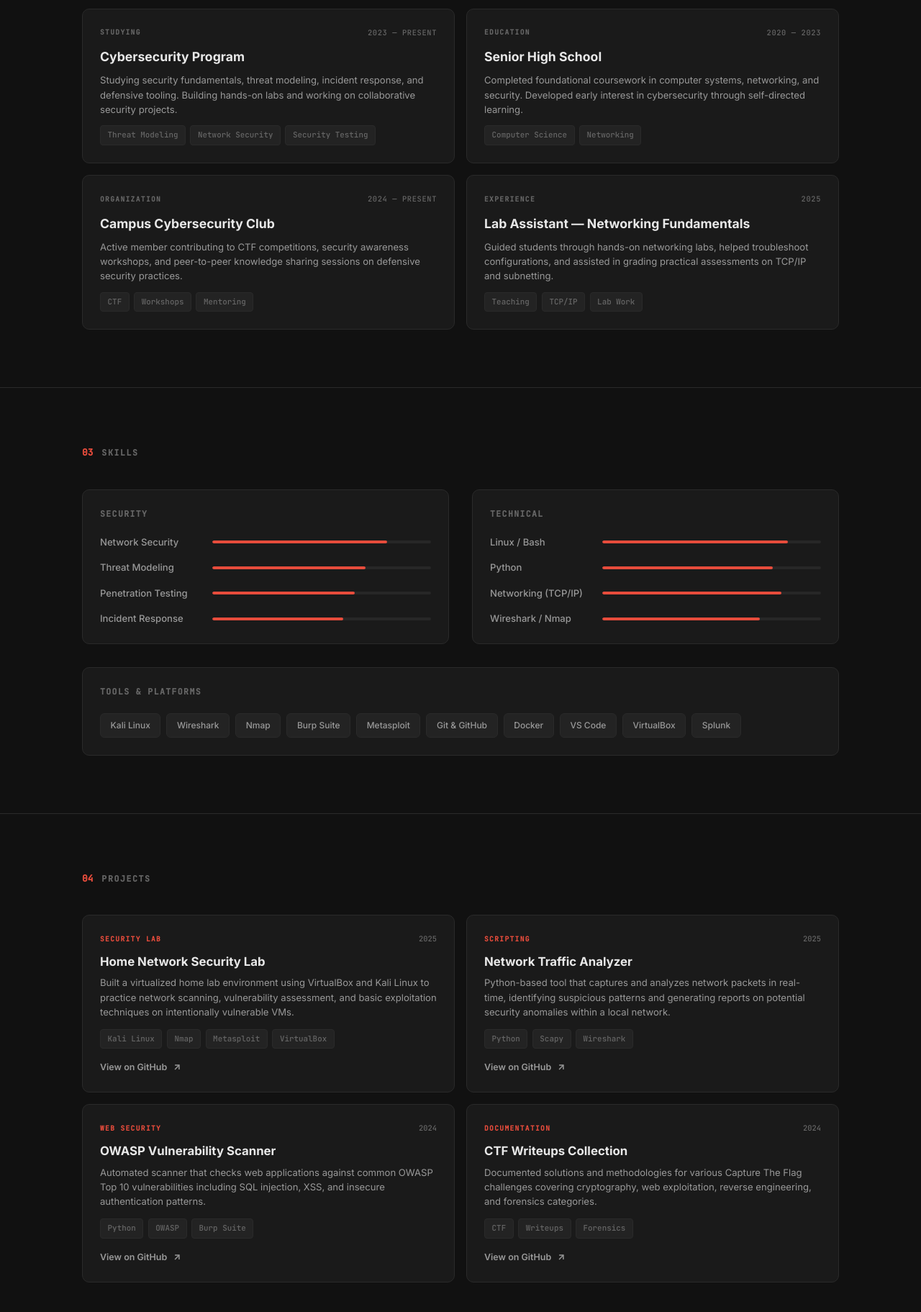
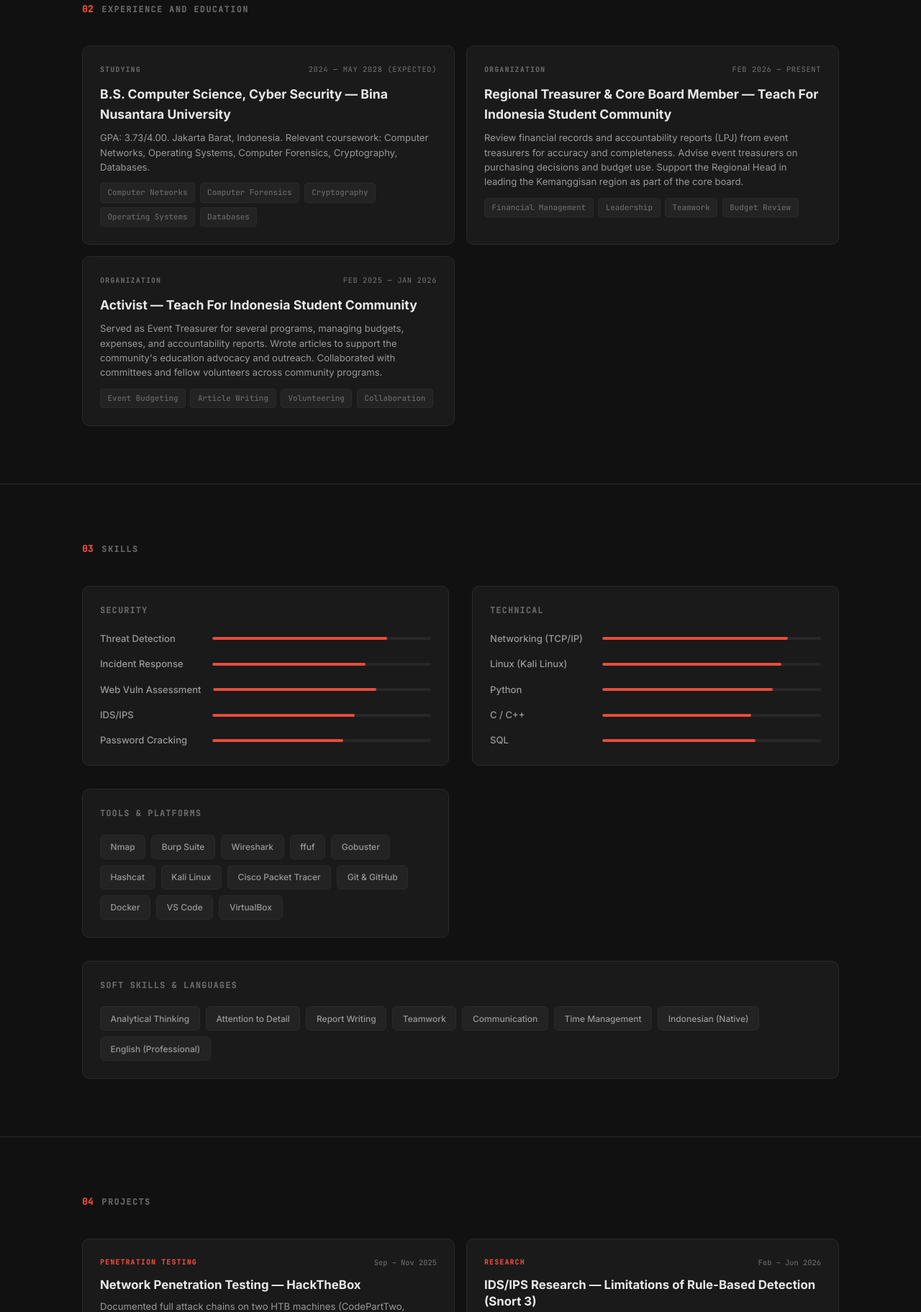
Before and after one commit to Faked6/Portofolio, a plain HTML site: page index.html in a window 1280 px wide. Shown: the part 977-2800 px from the top of the page at 72% size. Drawn offline with Linux system fonts and the light colour scheme.

Commit message:
Update portfolio with CV content and add CV PDF

```diff
--- a/index.html
+++ b/index.html
@@ -42,7 +42,6 @@
         <li><a href="#experience" class="nav-link">Experience</a></li>
         <li><a href="#skills" class="nav-link">Skills</a></li>
         <li><a href="#projects" class="nav-link">Projects</a></li>
-        <li><a href="#certificates" class="nav-link">Certificates</a></li>
         <li><a href="#socials" class="nav-link">Socials</a></li>
       </ul>
 
@@ -70,18 +69,19 @@
           </h1>
 
           <p class="about-description">
-            I'm a fifth-semester cybersecurity student focused on hands-on learning, clear documentation, and projects
-            that help me understand how systems behave in real-world scenarios.
+            Cyber Security student at BINUS University (5th semester) with a strong interest in SOC and blue team
+            operations, a foundation in networking and common attack techniques, and hands-on experience in penetration
+            testing labs. Eager to learn security monitoring, event triage, and incident response.
           </p>
 
           <ul class="about-points">
-            <li>Currently studying cybersecurity fundamentals, threat modeling, and security testing.</li>
-            <li>Interested in security labs, incident response, and defensive tooling.</li>
-            <li>Looking for opportunities to apply classroom concepts to real-world security work.</li>
+            <li>Hands-on experience with penetration testing labs including HackTheBox machines.</li>
+            <li>Interested in SOC operations, blue team defense, and incident response.</li>
+            <li>Strong foundation in networking, threat detection, and web vulnerability assessment.</li>
           </ul>
 
           <div class="about-buttons">
-            <a href="#" class="btn btn-primary" id="viewCvBtn">
+            <a href="assets/Claymore_Lie_Bermann_CV.pdf" target="_blank" class="btn btn-primary" id="viewCvBtn">
               <span>View CV</span>
               <svg width="14" height="14" viewBox="0 0 24 24" fill="none" stroke="currentColor" stroke-width="2.5"
                 stroke-linecap="round" stroke-linejoin="round">
@@ -102,16 +102,17 @@
 
         <div class="about-right">
           <div class="info-card">
-            <span class="info-card-label">STUDENT STATUS</span>
-            <h3 class="info-card-title">Fifth-semester cybersecurity student</h3>
-            <p class="info-card-desc">Focused on practical learning, documentation, and hands-on security projects.</p>
+            <span class="info-card-label">EDUCATION</span>
+            <h3 class="info-card-title">B.S. Computer Science, Cyber Security — BINUS University</h3>
+            <p class="info-card-desc">GPA: 3.73/4.00 · Expected May 2028. Relevant coursework: Computer Networks,
+              Operating Systems, Computer Forensics, Cryptography, Databases.</p>
           </div>
 
           <div class="info-card">
             <span class="info-card-label">INTERESTS</span>
-            <h3 class="info-card-title">Security labs, incident response, and defensive tooling</h3>
-            <p class="info-card-desc">Interested in projects that help me understand how systems behave in real-world
-              scenarios.</p>
+            <h3 class="info-card-title">SOC operations, blue team defense, and incident response</h3>
+            <p class="info-card-desc">Focused on security monitoring, event triage, threat detection, and building
+              hands-on experience through penetration testing labs.</p>
           </div>
 
           <div class="info-card">
@@ -134,68 +135,62 @@
       </div>
 
       <div class="experience-grid">
-        <!-- Education 1 -->
+        <!-- Education — BINUS -->
         <div class="exp-card">
           <div class="exp-card-header">
             <span class="exp-type">STUDYING</span>
-            <span class="exp-date">2023 — PRESENT</span>
+            <span class="exp-date">2024 — MAY 2028 (EXPECTED)</span>
           </div>
-          <h3 class="exp-title">Cybersecurity Program</h3>
-          <p class="exp-desc">Studying security fundamentals, threat modeling, incident response, and defensive tooling.
-            Building hands-on labs and working on collaborative security projects.</p>
+          <h3 class="exp-title">B.S. Computer Science, Cyber Security — Bina Nusantara University</h3>
+          <p class="exp-desc">GPA: 3.73/4.00. Jakarta Barat, Indonesia. Relevant coursework: Computer Networks,
+            Operating Systems, Computer Forensics, Cryptography, Databases.</p>
           <div class="exp-tags">
-            <span class="exp-tag">Threat Modeling</span>
-            <span class="exp-tag">Network Security</span>
-            <span class="exp-tag">Security Testing</span>
+            <span class="exp-tag">Computer Networks</span>
+            <span class="exp-tag">Computer Forensics</span>
+            <span class="exp-tag">Cryptography</span>
+            <span class="exp-tag">Operating Systems</span>
+            <span class="exp-tag">Databases</span>
           </div>
         </div>
 
-        <!-- Education 2 -->
+
+        <!-- Organization — TFI Treasurer -->
         <div class="exp-card">
           <div class="exp-card-header">
-            <span class="exp-type">EDUCATION</span>
-            <span class="exp-date">2020 — 2023</span>
+            <span class="exp-type">ORGANIZATION</span>
+            <span class="exp-date">FEB 2026 — PRESENT</span>
           </div>
-          <h3 class="exp-title">Senior High School</h3>
-          <p class="exp-desc">Completed foundational coursework in computer systems, networking, and security. Developed
-            early interest in cybersecurity through self-directed learning.</p>
+          <h3 class="exp-title">Regional Treasurer & Core Board Member — Teach For Indonesia Student Community</h3>
+          <p class="exp-desc">Review financial records and accountability reports (LPJ) from event treasurers for
+            accuracy and completeness. Advise event treasurers on purchasing decisions and budget use. Support the
+            Regional Head in leading the Kemanggisan region as part of the core board.</p>
           <div class="exp-tags">
-            <span class="exp-tag">Computer Science</span>
-            <span class="exp-tag">Networking</span>
+            <span class="exp-tag">Financial Management</span>
+            <span class="exp-tag">Leadership</span>
+            <span class="exp-tag">Teamwork</span>
+            <span class="exp-tag">Budget Review</span>
           </div>
         </div>
 
-        <!-- Organizational Experience -->
+        <!-- Organization — TFI Activist -->
         <div class="exp-card">
           <div class="exp-card-header">
             <span class="exp-type">ORGANIZATION</span>
-            <span class="exp-date">2024 — PRESENT</span>
+            <span class="exp-date">FEB 2025 — JAN 2026</span>
           </div>
-          <h3 class="exp-title">Campus Cybersecurity Club</h3>
-          <p class="exp-desc">Active member contributing to CTF competitions, security awareness workshops, and
-            peer-to-peer knowledge sharing sessions on defensive security practices.</p>
+          <h3 class="exp-title">Activist — Teach For Indonesia Student Community</h3>
+          <p class="exp-desc">Served as Event Treasurer for several programs, managing budgets, expenses, and
+            accountability reports. Wrote articles to support the community's education advocacy and outreach.
+            Collaborated with committees and fellow volunteers across community programs.</p>
           <div class="exp-tags">
-            <span class="exp-tag">CTF</span>
-            <span class="exp-tag">Workshops</span>
-            <span class="exp-tag">Mentoring</span>
+            <span class="exp-tag">Event Budgeting</span>
+            <span class="exp-tag">Article Writing</span>
+            <span class="exp-tag">Volunteering</span>
+            <span class="exp-tag">Collaboration</span>
           </div>
         </div>
 
-        <!-- Lab Assistant -->
-        <div class="exp-card">
-          <div class="exp-card-header">
-            <span class="exp-type">EXPERIENCE</span>
-            <span class="exp-date">2025</span>
-          </div>
-          <h3 class="exp-title">Lab Assistant — Networking Fundamentals</h3>
-          <p class="exp-desc">Guided students through hands-on networking labs, helped troubleshoot configurations, and
-            assisted in grading practical assessments on TCP/IP and subnetting.</p>
-          <div class="exp-tags">
-            <span class="exp-tag">Teaching</span>
-            <span class="exp-tag">TCP/IP</span>
-            <span class="exp-tag">Lab Work</span>
-          </div>
-        </div>
+
       </div>
     </div>
   </section>
@@ -214,25 +209,31 @@
           <h3 class="skill-group-title">Security</h3>
           <div class="skill-list">
             <div class="skill-item">
-              <span class="skill-name">Network Security</span>
+              <span class="skill-name">Threat Detection</span>
               <div class="skill-bar">
                 <div class="skill-bar-fill" style="width: 80%"></div>
               </div>
             </div>
             <div class="skill-item">
-              <span class="skill-name">Threat Modeling</span>
+              <span class="skill-name">Incident Response</span>
               <div class="skill-bar">
                 <div class="skill-bar-fill" style="width: 70%"></div>
               </div>
             </div>
             <div class="skill-item">
-              <span class="skill-name">Penetration Testing</span>
+              <span class="skill-name">Web Vuln Assessment</span>
+              <div class="skill-bar">
+                <div class="skill-bar-fill" style="width: 75%"></div>
+              </div>
+            </div>
+            <div class="skill-item">
+              <span class="skill-name">IDS/IPS</span>
               <div class="skill-bar">
                 <div class="skill-bar-fill" style="width: 65%"></div>
               </div>
             </div>
             <div class="skill-item">
-              <span class="skill-name">Incident Response</span>
+              <span class="skill-name">Password Cracking</span>
               <div class="skill-bar">
                 <div class="skill-bar-fill" style="width: 60%"></div>
               </div>
@@ -245,9 +246,15 @@
           <h3 class="skill-group-title">Technical</h3>
           <div class="skill-list">
             <div class="skill-item">
-              <span class="skill-name">Linux / Bash</span>
+              <span class="skill-name">Networking (TCP/IP)</span>
               <div class="skill-bar">
                 <div class="skill-bar-fill" style="width: 85%"></div>
+              </div>
+            </div>
+            <div class="skill-item">
+              <span class="skill-name">Linux (Kali Linux)</span>
+              <div class="skill-bar">
+                <div class="skill-bar-fill" style="width: 82%"></div>
               </div>
             </div>
             <div class="skill-item">
@@ -257,34 +264,51 @@
               </div>
             </div>
             <div class="skill-item">
-              <span class="skill-name">Networking (TCP/IP)</span>
+              <span class="skill-name">C / C++</span>
               <div class="skill-bar">
-                <div class="skill-bar-fill" style="width: 82%"></div>
+                <div class="skill-bar-fill" style="width: 68%"></div>
               </div>
             </div>
             <div class="skill-item">
-              <span class="skill-name">Wireshark / Nmap</span>
+              <span class="skill-name">SQL</span>
               <div class="skill-bar">
-                <div class="skill-bar-fill" style="width: 72%"></div>
+                <div class="skill-bar-fill" style="width: 70%"></div>
               </div>
             </div>
           </div>
         </div>
 
-        <!-- Tools -->
+        <!-- Tools & Platforms -->
         <div class="skill-group">
           <h3 class="skill-group-title">Tools & Platforms</h3>
           <div class="skill-tags-grid">
-            <span class="skill-tag">Kali Linux</span>
-            <span class="skill-tag">Wireshark</span>
             <span class="skill-tag">Nmap</span>
             <span class="skill-tag">Burp Suite</span>
-            <span class="skill-tag">Metasploit</span>
+            <span class="skill-tag">Wireshark</span>
+            <span class="skill-tag">ffuf</span>
+            <span class="skill-tag">Gobuster</span>
+            <span class="skill-tag">Hashcat</span>
+            <span class="skill-tag">Kali Linux</span>
+            <span class="skill-tag">Cisco Packet Tracer</span>
             <span class="skill-tag">Git & GitHub</span>
             <span class="skill-tag">Docker</span>
             <span class="skill-tag">VS Code</span>
             <span class="skill-tag">VirtualBox</span>
-            <span class="skill-tag">Splunk</span>
+          </div>
+        </div>
+
+        <!-- Soft Skills & Languages -->
+        <div class="skill-group">
+          <h3 class="skill-group-title">Soft Skills & Languages</h3>
+          <div class="skill-tags-grid">
+            <span class="skill-tag">Analytical Thinking</span>
+            <span class="skill-tag">Attention to Detail</span>
+            <span class="skill-tag">Report Writing</span>
+            <span class="skill-tag">Teamwork</span>
+            <span class="skill-tag">Communication</span>
+            <span class="skill-tag">Time Management</span>
+            <span class="skill-tag">Indonesian (Native)</span>
+            <span class="skill-tag">English (Professional)</span>
           </div>
         </div>
       </div>
@@ -300,160 +324,90 @@
       </div>
 
       <div class="projects-grid">
-        <!-- Project 1 -->
+        <!-- Project 1 — HTB Penetration Testing -->
         <div class="project-card">
           <div class="project-card-top">
-            <span class="project-type">SECURITY LAB</span>
-            <span class="project-year">2025</span>
+            <span class="project-type">PENETRATION TESTING</span>
+            <span class="project-year">Sep – Nov 2025</span>
           </div>
-          <h3 class="project-title">Home Network Security Lab</h3>
-          <p class="project-desc">Built a virtualized home lab environment using VirtualBox and Kali Linux to practice
-            network scanning, vulnerability assessment, and basic exploitation techniques on intentionally vulnerable
-            VMs.</p>
+          <h3 class="project-title">Network Penetration Testing — HackTheBox</h3>
+          <p class="project-desc">Documented full attack chains on two HTB machines (CodePartTwo, Guardian), from
+            reconnaissance and enumeration to privilege escalation, as a team of 5. Exploited web vulnerabilities
+            including IDOR, stored XSS (CVE-2025-22131), CSRF, and Local File Inclusion, gaining access via reverse
+            shells. Identified misconfigurations such as default credentials, exposed credentials, and unsafe
+            sudo/backup settings that led to root access.</p>
           <div class="project-tags">
-            <span class="project-tag">Kali Linux</span>
-            <span class="project-tag">Nmap</span>
-            <span class="project-tag">Metasploit</span>
-            <span class="project-tag">VirtualBox</span>
+            <span class="project-tag">HackTheBox</span>
+            <span class="project-tag">IDOR</span>
+            <span class="project-tag">XSS</span>
+            <span class="project-tag">CSRF</span>
+            <span class="project-tag">LFI</span>
+            <span class="project-tag">Privilege Escalation</span>
           </div>
-          <a href="https://github.com" target="_blank" rel="noopener noreferrer" class="project-link">
-            View on GitHub
-            <svg width="14" height="14" viewBox="0 0 24 24" fill="none" stroke="currentColor" stroke-width="2.5">
-              <line x1="7" y1="17" x2="17" y2="7"></line>
-              <polyline points="7 7 17 7 17 17"></polyline>
-            </svg>
-          </a>
         </div>
 
-        <!-- Project 2 -->
+        <!-- Project 2 — IDS/IPS Research -->
         <div class="project-card">
           <div class="project-card-top">
-            <span class="project-type">SCRIPTING</span>
-            <span class="project-year">2025</span>
+            <span class="project-type">RESEARCH</span>
+            <span class="project-year">Feb – Jun 2026</span>
           </div>
-          <h3 class="project-title">Network Traffic Analyzer</h3>
-          <p class="project-desc">Python-based tool that captures and analyzes network packets in real-time, identifying
-            suspicious patterns and generating reports on potential security anomalies within a local network.</p>
+          <h3 class="project-title">IDS/IPS Research — Limitations of Rule-Based Detection (Snort 3)</h3>
+          <p class="project-desc">Analyzed limitations of rule-based IDS/IPS (zero-day attacks, manual rule updates,
+            encrypted traffic) using academic papers and vendor documentation. Studied anomaly types (statistical,
+            protocol, behavioral) and metadata-based encrypted traffic analysis. Team of 5.</p>
+          <div class="project-tags">
+            <span class="project-tag">Snort 3</span>
+            <span class="project-tag">IDS/IPS</span>
+            <span class="project-tag">Anomaly Detection</span>
+            <span class="project-tag">Research</span>
+          </div>
+        </div>
+
+        <!-- Project 3 — Cisco Packet Tracer -->
+        <div class="project-card">
+          <div class="project-card-top">
+            <span class="project-type">NETWORKING</span>
+            <span class="project-year">Feb – Jun 2025</span>
+          </div>
+          <h3 class="project-title">University Network Design — Cisco Packet Tracer</h3>
+          <p class="project-desc">Designed a three-floor university network following the TCP/IP model, with VLSM
+            subnetting, static routing, and a cost estimation. Planned IP addressing and routing between floors. Team of
+            5.</p>
+          <div class="project-tags">
+            <span class="project-tag">Cisco Packet Tracer</span>
+            <span class="project-tag">VLSM</span>
+            <span class="project-tag">Static Routing</span>
+            <span class="project-tag">TCP/IP</span>
+          </div>
+        </div>
+
+        <!-- Project 4 — AI Nutrition Classifier -->
+        <div class="project-card">
+          <div class="project-card-top">
+            <span class="project-type">ARTIFICIAL INTELLIGENCE</span>
+            <span class="project-year">Sep – Nov 2025</span>
+          </div>
+          <h3 class="project-title">Child Nutrition Risk Classifier</h3>
+          <p class="project-desc">Built a Random Forest model (Python) on 5,000 records that classifies nutrition status
+            with 95.3% accuracy. Evaluated with precision, recall, and confusion matrix; ensured no severe case was
+            misclassified as normal.</p>
           <div class="project-tags">
             <span class="project-tag">Python</span>
-            <span class="project-tag">Scapy</span>
-            <span class="project-tag">Wireshark</span>
+            <span class="project-tag">Random Forest</span>
+            <span class="project-tag">Machine Learning</span>
+            <span class="project-tag">Classification</span>
           </div>
-          <a href="https://github.com" target="_blank" rel="noopener noreferrer" class="project-link">
-            View on GitHub
-            <svg width="14" height="14" viewBox="0 0 24 24" fill="none" stroke="currentColor" stroke-width="2.5">
-              <line x1="7" y1="17" x2="17" y2="7"></line>
-              <polyline points="7 7 17 7 17 17"></polyline>
-            </svg>
-          </a>
-        </div>
-
-        <!-- Project 3 -->
-        <div class="project-card">
-          <div class="project-card-top">
-            <span class="project-type">WEB SECURITY</span>
-            <span class="project-year">2024</span>
-          </div>
-          <h3 class="project-title">OWASP Vulnerability Scanner</h3>
-          <p class="project-desc">Automated scanner that checks web applications against common OWASP Top 10
-            vulnerabilities including SQL injection, XSS, and insecure authentication patterns.</p>
-          <div class="project-tags">
-            <span class="project-tag">Python</span>
-            <span class="project-tag">OWASP</span>
-            <span class="project-tag">Burp Suite</span>
-          </div>
-          <a href="https://github.com" target="_blank" rel="noopener noreferrer" class="project-link">
-            View on GitHub
-            <svg width="14" height="14" viewBox="0 0 24 24" fill="none" stroke="currentColor" stroke-width="2.5">
-              <line x1="7" y1="17" x2="17" y2="7"></line>
-              <polyline points="7 7 17 7 17 17"></polyline>
-            </svg>
-          </a>
-        </div>
-
-        <!-- Project 4 -->
-        <div class="project-card">
-          <div class="project-card-top">
-            <span class="project-type">DOCUMENTATION</span>
-            <span class="project-year">2024</span>
-          </div>
-          <h3 class="project-title">CTF Writeups Collection</h3>
-          <p class="project-desc">Documented solutions and methodologies for various Capture The Flag challenges
-            covering cryptography, web exploitation, reverse engineering, and forensics categories.</p>
-          <div class="project-tags">
-            <span class="project-tag">CTF</span>
-            <span class="project-tag">Writeups</span>
-            <span class="project-tag">Forensics</span>
-          </div>
-          <a href="https://github.com" target="_blank" rel="noopener noreferrer" class="project-link">
-            View on GitHub
-            <svg width="14" height="14" viewBox="0 0 24 24" fill="none" stroke="currentColor" stroke-width="2.5">
-              <line x1="7" y1="17" x2="17" y2="7"></line>
-              <polyline points="7 7 17 7 17 17"></polyline>
-            </svg>
-          </a>
         </div>
       </div>
     </div>
   </section>
 
-  <!-- ===== 05 / CERTIFICATES ===== -->
-  <section class="section certificates-section" id="certificates">
+  <!-- ===== 05 / SOCIALS ===== -->
+  <section class="section socials-section" id="socials">
     <div class="container">
       <div class="section-label">
         <span class="section-number">05</span>
-        <span class="section-number-text">CERTIFICATES</span>
-      </div>
-
-      <div class="certificates-grid">
-        <div class="cert-card">
-          <div class="cert-card-top">
-            <span class="cert-issuer-name">Cisco</span>
-            <span class="cert-year">2025</span>
-          </div>
-          <h3 class="cert-title">Introduction to Cybersecurity</h3>
-          <p class="cert-desc">Foundational understanding of cybersecurity concepts, threats, and the importance of
-            cyber hygiene in organizations.</p>
-        </div>
-
-        <div class="cert-card">
-          <div class="cert-card-top">
-            <span class="cert-issuer-name">TryHackMe</span>
-            <span class="cert-year">2024</span>
-          </div>
-          <h3 class="cert-title">Pre Security Learning Path</h3>
-          <p class="cert-desc">Hands-on learning covering networking fundamentals, web security basics, and Linux
-            command line for security operations.</p>
-        </div>
-
-        <div class="cert-card">
-          <div class="cert-card-top">
-            <span class="cert-issuer-name">Google</span>
-            <span class="cert-year">2024</span>
-          </div>
-          <h3 class="cert-title">Google Cybersecurity Certificate</h3>
-          <p class="cert-desc">Professional certificate covering security frameworks, SIEM tools, incident detection,
-            and Python scripting for security automation.</p>
-        </div>
-
-        <div class="cert-card">
-          <div class="cert-card-top">
-            <span class="cert-issuer-name">CompTIA</span>
-            <span class="cert-year">Studying</span>
-          </div>
-          <h3 class="cert-title">CompTIA Security+ (In Progress)</h3>
-          <p class="cert-desc">Currently preparing for Security+ certification covering risk management, cryptography,
-            identity management, and security architecture.</p>
-        </div>
-      </div>
-    </div>
-  </section>
-
-  <!-- ===== 06 / SOCIALS ===== -->
-  <section class="section socials-section" id="socials">
-    <div class="container">
-      <div class="section-label">
-        <span class="section-number">06</span>
         <span class="section-number-text">SOCIALS</span>
       </div>
 
@@ -520,6 +474,7 @@
               <polyline points="7 7 17 7 17 17"></polyline>
             </svg>
           </a>
+
         </div>
       </div>
     </div>
```
Also changed, not shown: 1 other file.
